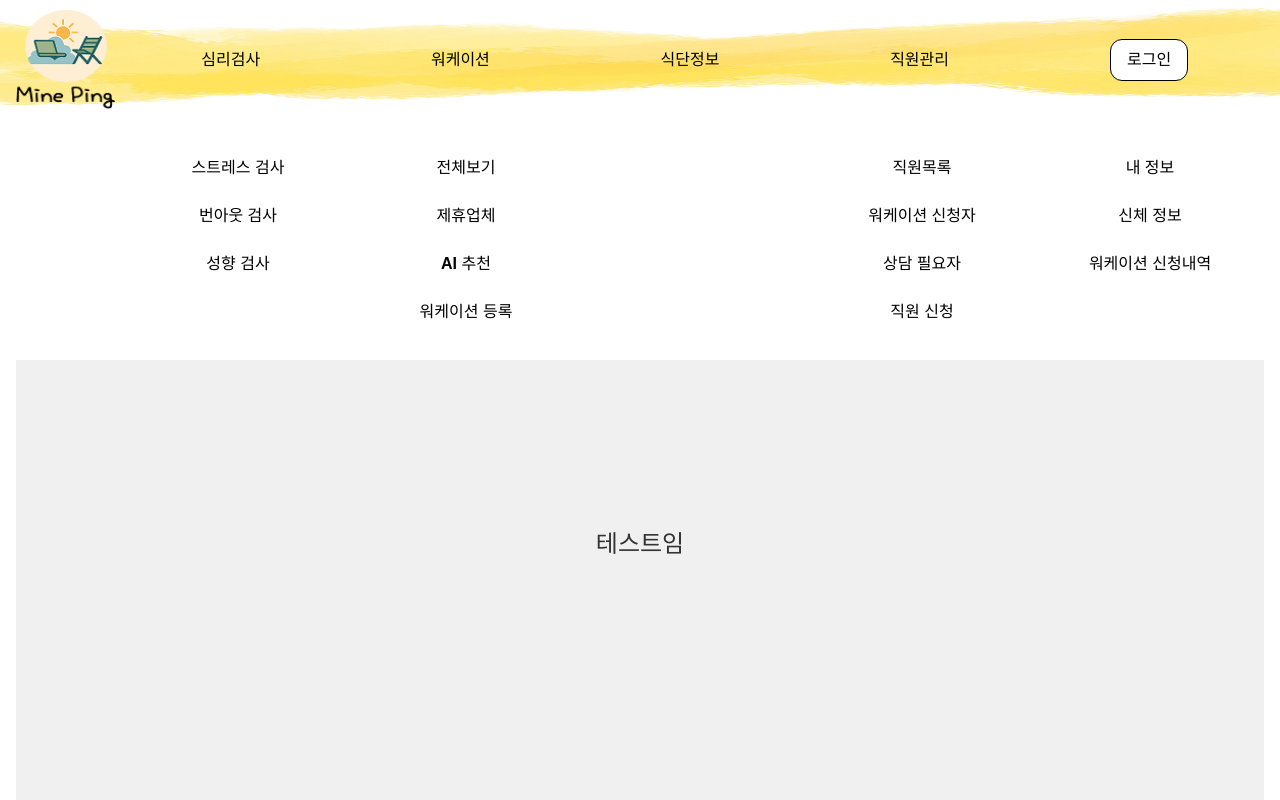
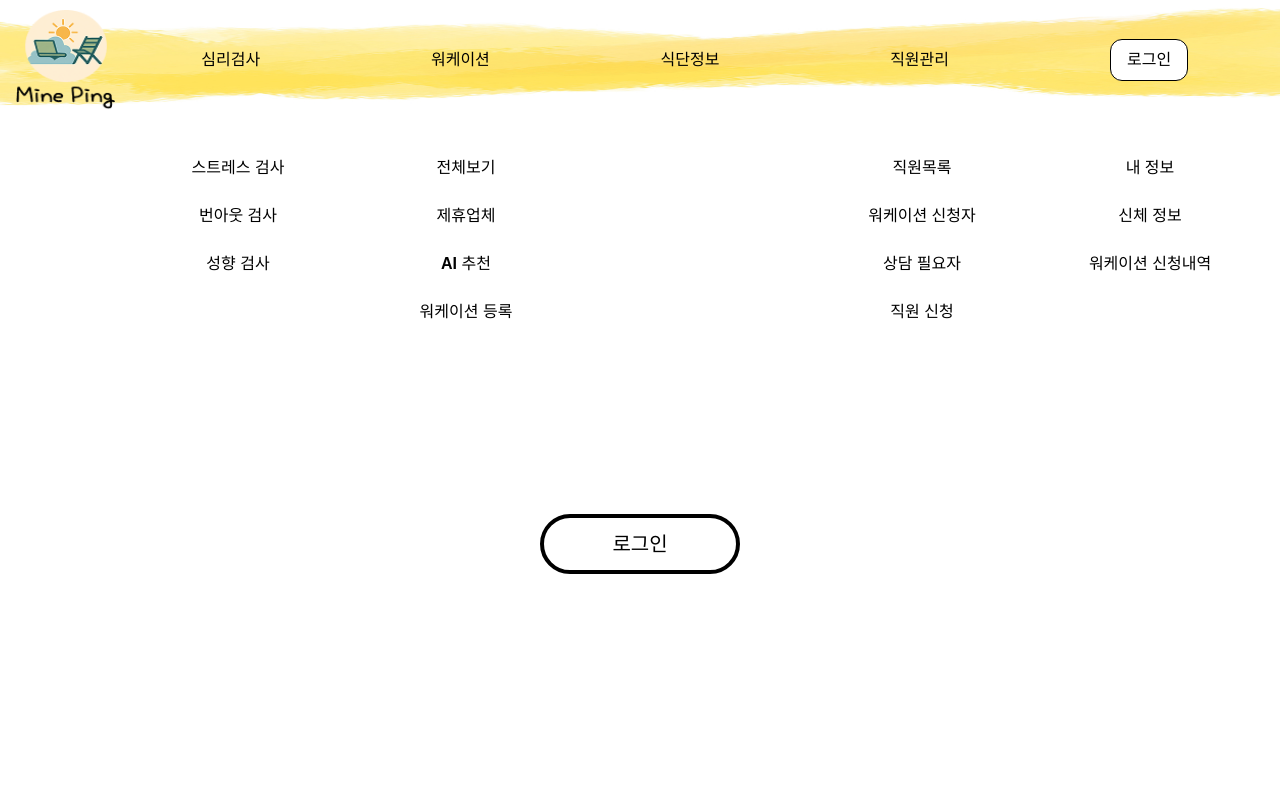
Before and after one commit to TaekBongY/FinalProject, a React (Vite) app in the folder FrontEnd/: page / in a window 1280 px wide. Shown: the top 800 px of the page. Built offline with nearby package versions, Linux system fonts and the light colour scheme.

Commit message:
feat: Button

```diff
--- /dev/null
+++ b/FrontEnd/src/components/Button.jsx
@@ -0,0 +1,15 @@
+import React from 'react';
+import { buttonLogin, buttonYb, buttonBorder, buttonWhite, buttonDetail } from '../styles/Button.js';
+const Button = () => {
+  return (
+    <div style={{ position: 'relative', width: '100%', height: '100vh' }}>
+      <button style={buttonLogin}>로그인</button>
+      {/* <button style={buttonYb}>YB</button> */}
+      {/* <button style={buttonBorder}>Border</button> */}
+      {/* <button style={buttonWhite}>White</button> */}
+      {/* <button style={buttonDetail}>상세보기</button> */}
+    </div>
+  );
+};
+
+export default Button;
--- a/FrontEnd/src/components/Header.jsx
+++ b/FrontEnd/src/components/Header.jsx
@@ -11,8 +11,8 @@ const menuData = [
     items: [
       { title: '스트레스 검사', path: '/test/stress' },
       { title: '번아웃 검사', path: '/test/burnout' },
-      { title: '성향 검사', path: '/test/tendency' }
-    ]
+      { title: '성향 검사', path: '/test/tendency' },
+    ],
   },
   {
     title: '워케이션',
@@ -21,13 +21,13 @@ const menuData = [
       { title: '전체보기', path: '/workation/all' },
       { title: '제휴업체', path: '/workation/partners' },
       { title: 'AI 추천', path: '/workation/ai' },
-      { title: '워케이션 등록', path: '/workation/register' }
-    ]
+      { title: '워케이션 등록', path: '/workation/register' },
+    ],
   },
   {
     title: '식단정보',
     path: '/eat',
-    items: [' ']
+    items: [' '],
   },
   {
     title: '직원관리',
@@ -36,27 +36,24 @@ const menuData = [
       { title: '직원목록', path: '/member/list' },
       { title: '워케이션 신청자', path: '/member/workation-applies' },
       { title: '상담 필요자', path: '/member/needs-consult' },
-      { title: '직원 신청', path: '/member/applies' }
-    ]
+      { title: '직원 신청', path: '/member/applies' },
+    ],
   },
   {
     title: '로그인',
     items: [
       { title: '내 정보', path: '/my/info' },
       { title: '신체 정보', path: '/my/body' },
-      { title: '워케이션 신청내역', path: '/my/workation-history' }
-    ]
-  }
+      { title: '워케이션 신청내역', path: '/my/workation-history' },
+    ],
+  },
 ];
 
 const Header = () => {
   const [isDropdownVisible, setDropdownVisible] = useState(false);
 
   return (
-      <HeaderWrap
-        onMouseEnter={() => setDropdownVisible(true)}
-        onMouseLeave={() => setDropdownVisible(false)}
-      >
+    <HeaderWrap onMouseEnter={() => setDropdownVisible(true)} onMouseLeave={() => setDropdownVisible(false)}>
       <HeaderBg>
         <HeaderInner>
           <LogoWrap>
@@ -84,7 +81,7 @@ const Header = () => {
         <DropdownWrap>
           <DropdownContent>
             {menuData
-                  .filter(menu => menu.items && menu.items.length > 0)
+              .filter((menu) => menu.items && menu.items.length > 0)
               .map((menu, idx) => (
                 <DropdownColumn key={idx}>
                   <ul>
@@ -102,7 +99,6 @@ const Header = () => {
     </HeaderWrap>
   );
 };
-
 
 const HeaderWrap = styled.header`
   position: relative;
--- a/FrontEnd/src/pages/Home.jsx
+++ b/FrontEnd/src/pages/Home.jsx
@@ -1,9 +1,8 @@
 import React from 'react';
 import styled from 'styled-components';
-
-
+import Button from '../components/Button';
 const Home = () => {
-  return <Div1>테스트임</Div1>;
+  return <Button>테스트임</Button>;
 };
 const Div1 = styled.div`
   width: 100%;
--- /dev/null
+++ b/FrontEnd/src/styles/Button.js
@@ -0,0 +1,102 @@
+// height, width로 페이지 마다 크기 추가 조정 필요
+// left top, right, bottom으로 위치도 추가 조정 필요
+export const buttonLogin = {
+  boxSizing: 'border-box',
+  position: 'absolute',
+  width: '200px',
+  height: '60px',
+  left: 'calc(50% - 100px)',
+  top: 'calc(50% - 30px)',
+  border: '4px solid #000000',
+  borderRadius: '50px',
+  fontFamily: 'GyeonggiTitleOTF',
+  fontStyle: 'normal',
+  fontWeight: 500,
+  fontSize: '20px',
+  lineHeight: '20px',
+  color: '#000000',
+};
+
+export const buttonYb = {
+  position: 'absolute',
+  width: '200px',
+  height: '40px',
+  left: 'calc(50% - 200px / 2 - 148px)',
+  top: '702px',
+  background: '#FFEB8C',
+  borderRadius: '10px',
+  fontFamily: 'Godo B',
+  fontStyle: 'normal',
+  fontWeight: 400,
+  fontSize: '20px',
+  lineHeight: '23px',
+  display: 'flex',
+  alignItems: 'center',
+  justifyContent: 'center',
+  cursor: 'pointer',
+};
+
+export const buttonBorder = {
+  boxSizing: 'border-box',
+  position: 'absolute',
+  width: '200px',
+  height: '40px',
+  left: 'calc(50% - 60px / 2)',
+  top: 'calc(50% - 23px / 2 + 0.5px)',
+  background: '#feffe0',
+  border: '3px solid #dda900',
+  borderRadius: '10px',
+  fontFamily: 'Godo B',
+  fontStyle: 'normal',
+  display: 'flex',
+  alignItems: 'center',
+  justifyContent: 'center',
+  fontWeight: 400,
+  fontSize: '20px',
+  lineHeight: '23px',
+  color: '#000000',
+};
+
+export const buttonWhite = {
+  boxSizing: 'border-box',
+  position: 'absolute',
+  width: '200px',
+  height: '40px',
+  left: 'calc(50% - 200px / 2 + 122px)',
+  top: '702px',
+  background: '#ffffff',
+  border: '1px solid #000000',
+  borderRadius: '10px',
+  fontFamily: 'Godo B',
+  fontStyle: 'normal',
+  fontWeight: 400,
+  fontSize: '20px',
+  lineHeight: '23px',
+  display: 'flex',
+  alignItems: 'center',
+  color: '#000000',
+  justifyContent: 'center',
+  cursor: 'pointer',
+};
+
+export const buttonDetail = {
+  position: 'absolute',
+  width: '200px',
+  height: '60px',
+  left: '30%',
+  right: '30%',
+  top: '31.67%',
+  bottom: '30%',
+  background: 'rgba(250, 215, 0, 0.7)',
+  borderRadius: '10px',
+  filter: 'drop-shadow(0px 4px 4px rgba(0, 0, 0, 0.25))',
+  fontFamily: 'Godo B',
+  fontStyle: 'normal',
+  fontWeight: 400,
+  fontSize: '20px',
+  lineHeight: '23px',
+  display: 'flex',
+  alignItems: 'center',
+  justifyContent: 'center',
+  color: '#ffffff',
+};
```
Lines whose indentation alone changed are shown as unchanged.
